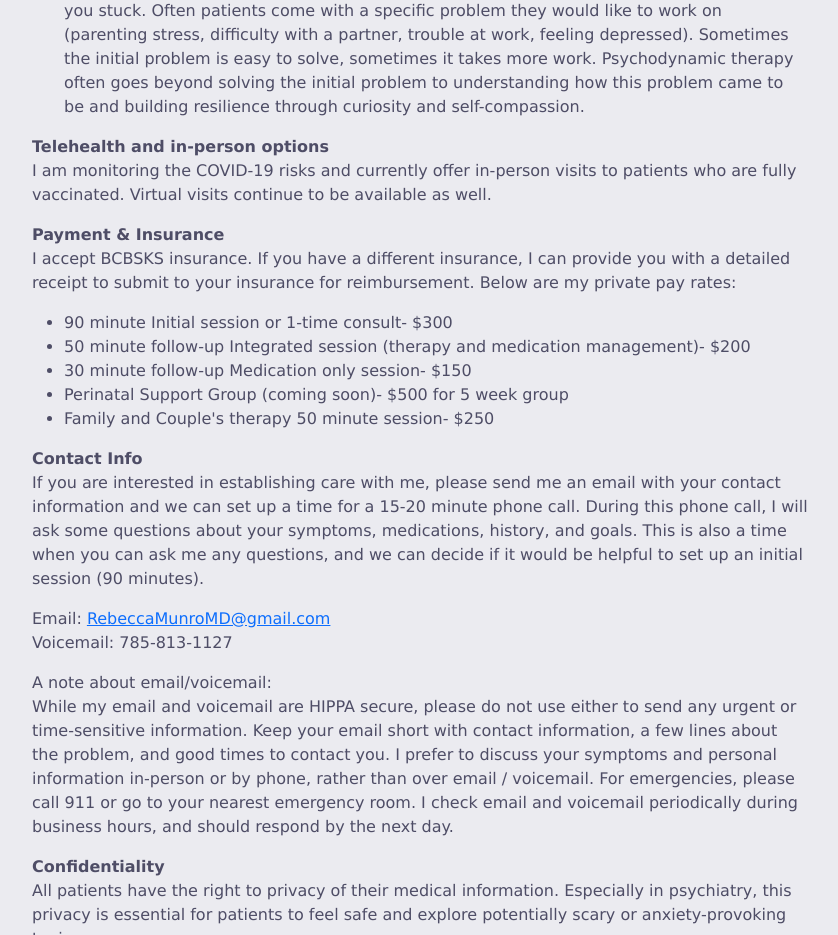
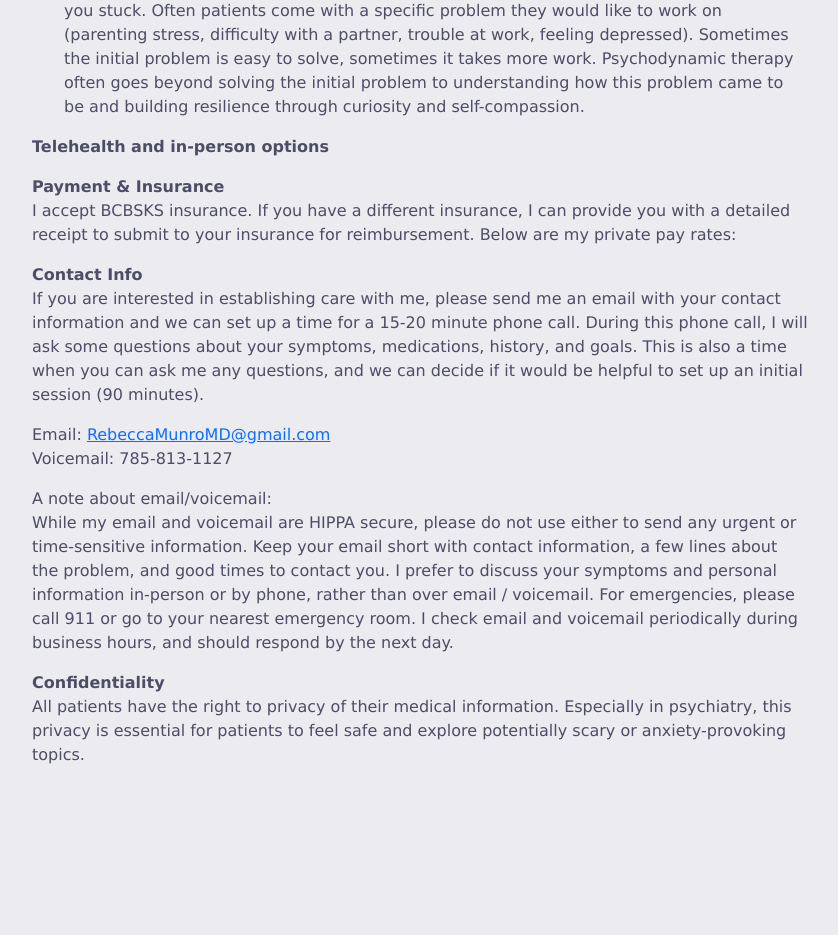
Before and after one commit to rmunro7/rebeccamunromd.com, a plain HTML site: page index.html in a window 1280 px wide. Shown: the part 1560-2495 px from the top of the page, without its empty margins (220-1058 px from the left). After the commit the page ends 2343 px from the top, so only its background shows below. Drawn offline with nearby package versions, Linux system fonts and the light colour scheme.

Commit message:
Update index.html

```diff
--- a/index.html
+++ b/index.html
@@ -145,8 +145,7 @@
 						<p>
 							<strong>Telehealth and in-person options</strong>
 							<br>
-							I am monitoring the COVID-19 risks and currently offer in-person visits to patients who are fully vaccinated. Virtual visits continue to be available as well.
-						</p>
+							</p>
 
 					<!-- </section>
 
@@ -157,15 +156,7 @@
 							<br>
 							I accept BCBSKS insurance. If you have a different insurance, I can provide you with a detailed receipt to submit to your insurance for reimbursement. Below are my private pay rates:
 
-							<ul>
-								<li>90 minute Initial session or 1-time consult- $300</li>
 
-								<li>50 minute follow-up Integrated session (therapy and medication management)- $200</li>
-
-								<li>30 minute follow-up Medication only session- $150</li>
-								<li>Perinatal Support Group (coming soon)- $500 for 5 week group</li>
-								<li>Family and Couple's therapy 50 minute session- $250</li>
-							</ul>
 						</p>
 
 					<!-- </section>
```
